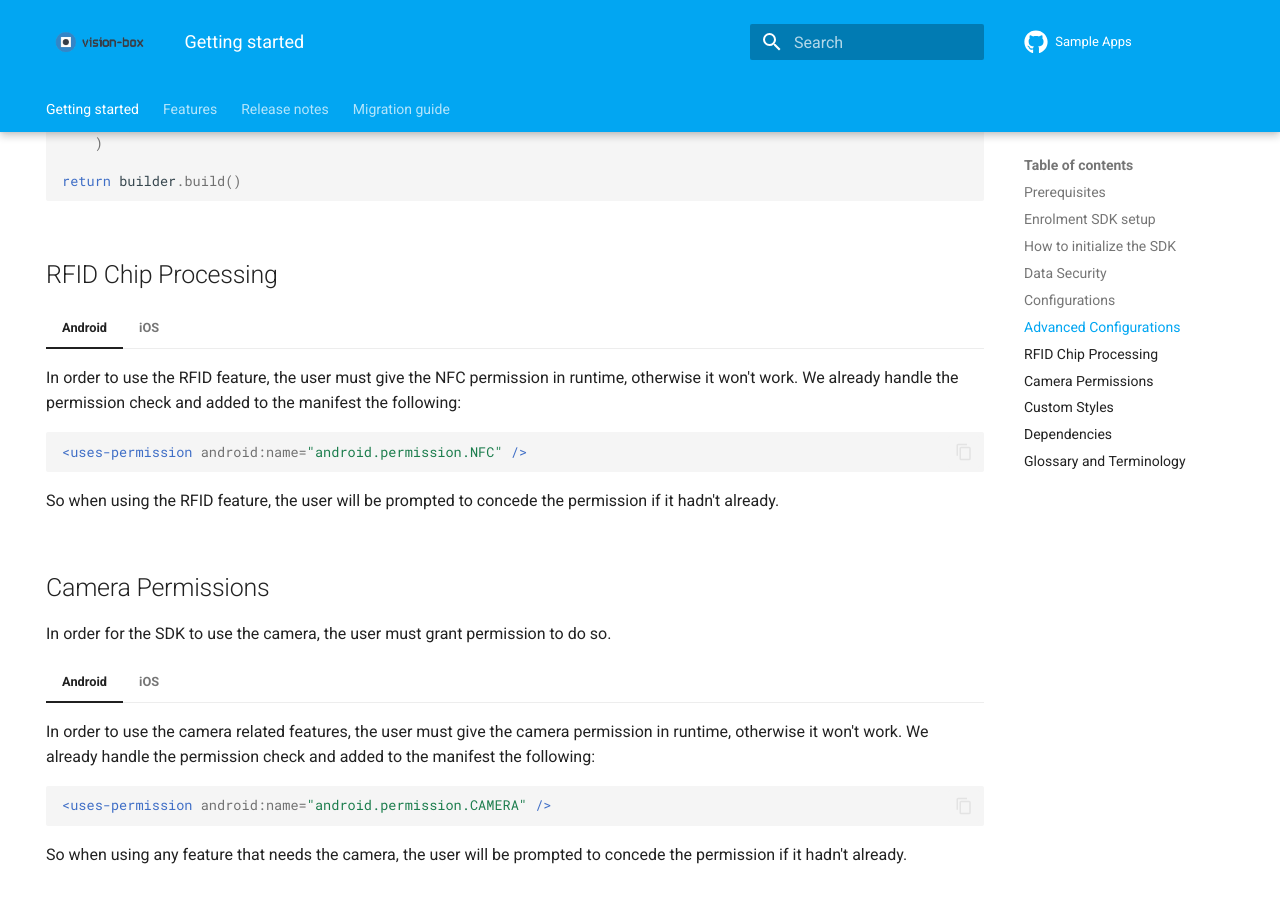
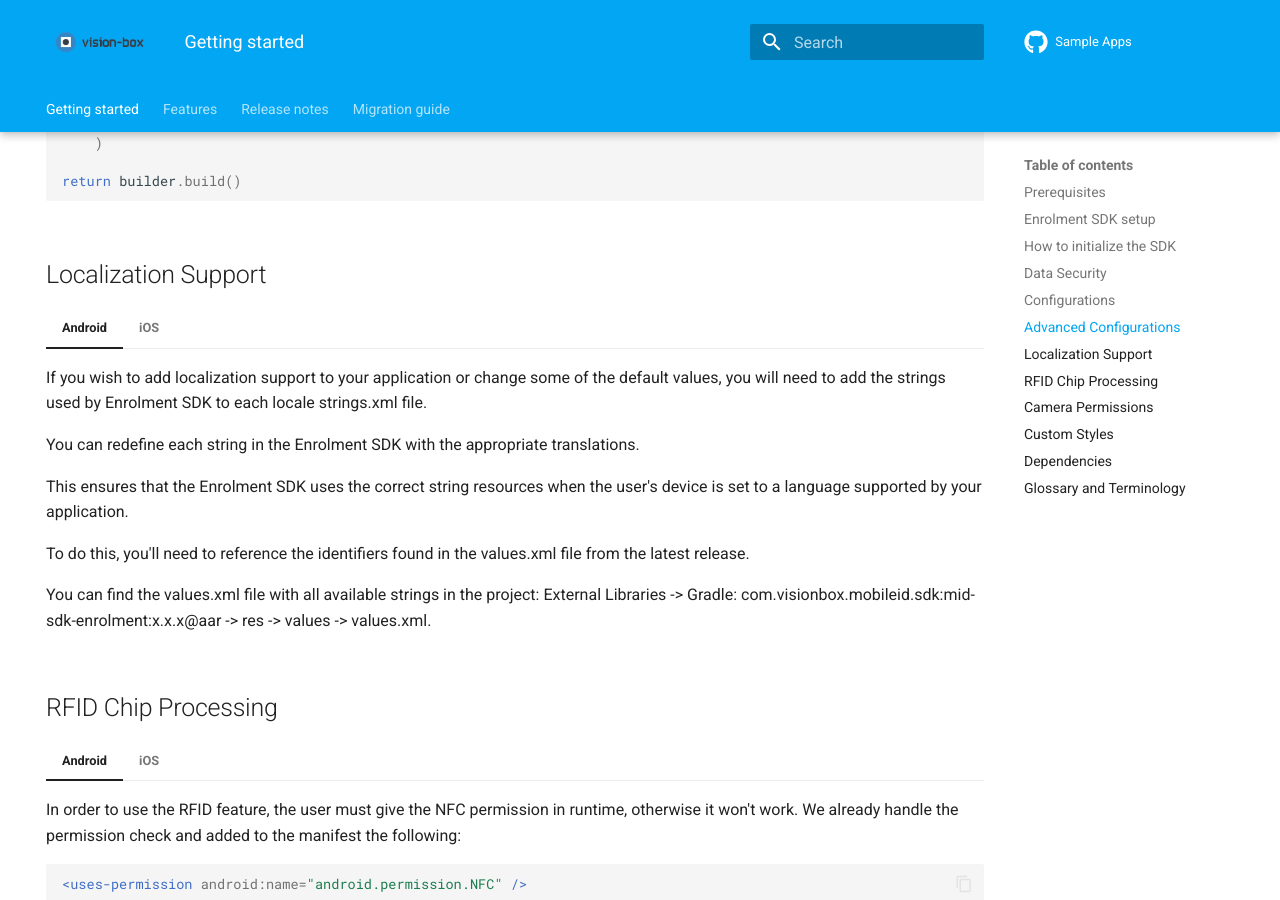
Before and after one commit to vbmobile/mobile-id-documentation, an MkDocs documentation site: the page built from docs/index.md, in a window 1280 px wide and 900 px high, scrolled down 5990 px. Built offline with MkDocs 1.6.1 and Material for MkDocs 9.7.7, drawn with Linux system fonts in a browser that asks for light colours; the version menu is left out.

Commit message:
PMOBILEID-3721 - Android - MobileID SDK - Language support
- Add language support documentation

````diff
--- a/docs/index.md
+++ b/docs/index.md
@@ -359,6 +359,24 @@ pinning for every network request made by the SDK.
             .build()
     ```
 
+## Localization Support
+
+=== "Android"
+
+    If you wish to add localization support to your application or change some of the default values, you will need to add the strings used by Enrolment SDK to each locale strings.xml file.
+
+    You can redefine each string in the Enrolment SDK with the appropriate translations.
+
+    This ensures that the Enrolment SDK uses the correct string resources when the user's device is set to a language supported by your application.
+
+    To do this, you'll need to reference the identifiers found in the values.xml file from the latest release.
+
+    You can find the values.xml file with all available strings in the project: External Libraries -> Gradle: com.visionbox.mobileid.sdk:mid-sdk-enrolment:x.x.x@aar -> res -> values -> values.xml.
+
+=== "iOS"
+
+    TODO - Add IOS part here
+
 ## RFID Chip Processing
 
 === "Android"
````
Also changed, not shown: other parts of docs/index.md (+0 -2 lines).
